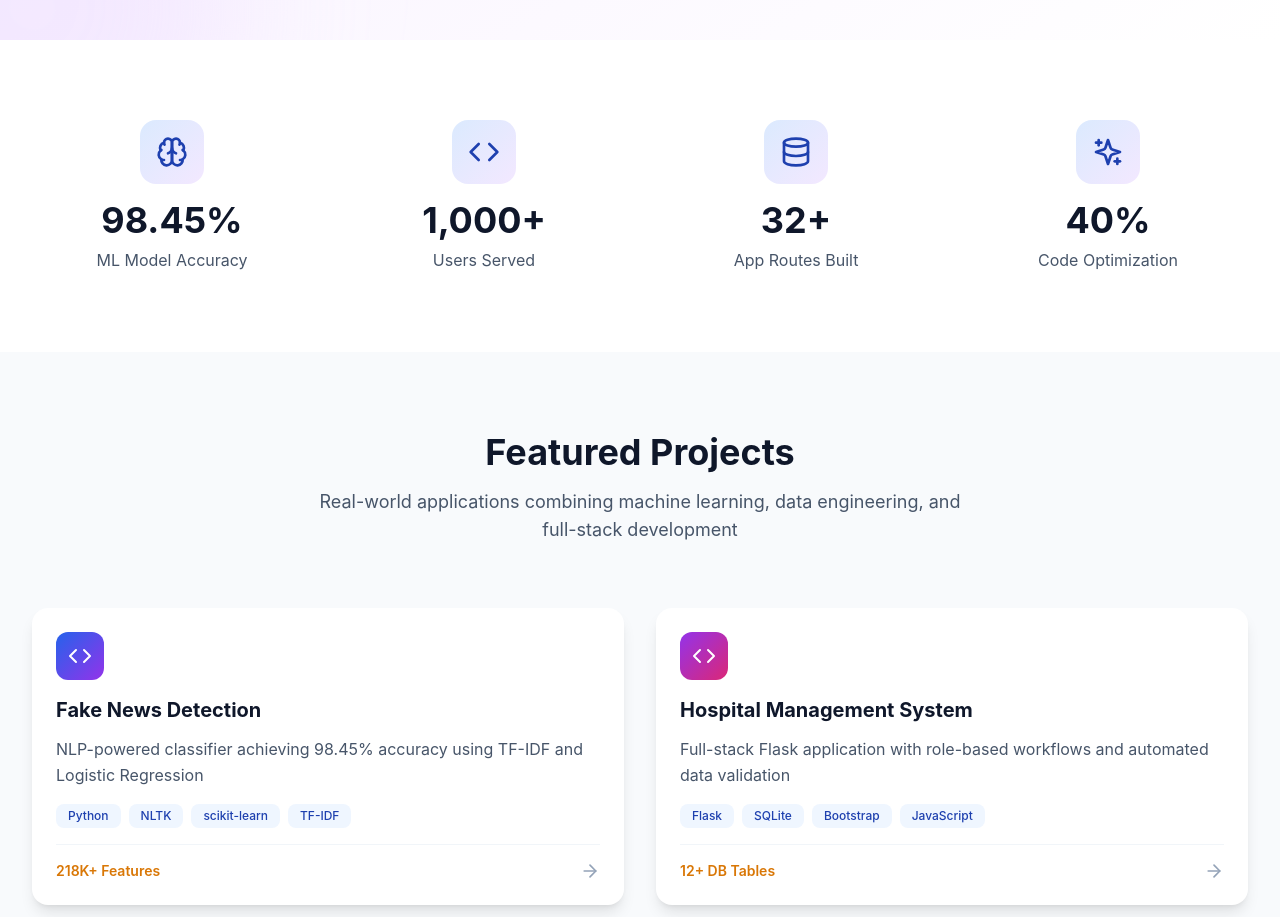
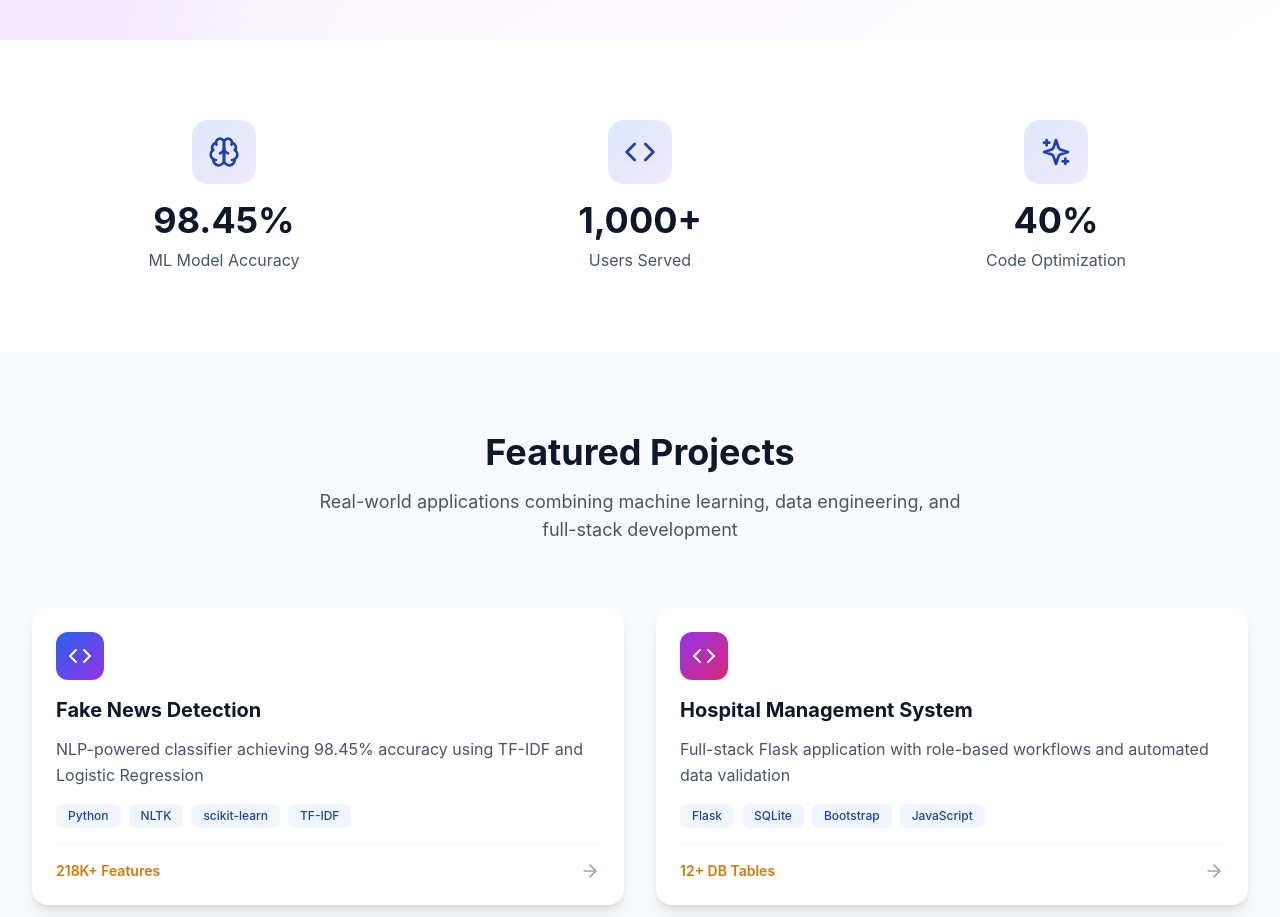
Before and after one commit to GireesheePendela/My-Portfolio, a React (Vite) app: page /home in a window 1280 px wide. Shown: the part 840-1757 px from the top of the page. Built offline with nearby package versions, Linux system fonts and the light colour scheme.

Commit message:
fix: improve stats section alignment in Home page
- Change grid layout from grid-cols-2 lg:grid-cols-4 to grid-cols-1 md:grid-cols-3
- Ensures 3 stats are properly centered and aligned on all screen sizes

```diff
--- a/Pages/Home.jsx
+++ b/Pages/Home.jsx
@@ -24,7 +24,6 @@
   const stats = [
     { value: '98.45%', label: 'ML Model Accuracy', icon: Brain },
     { value: '1,000+', label: 'Users Served', icon: Code },
-    { value: '32+', label: 'App Routes Built', icon: Database },
     { value: '40%', label: 'Code Optimization', icon: Sparkles }
   ];
 
@@ -146,7 +145,7 @@
       {/* Stats Section */}
       <section className="py-20 bg-white">
         <div className="max-w-7xl mx-auto px-4 sm:px-6 lg:px-8">
-          <div className="grid grid-cols-2 lg:grid-cols-4 gap-8">
+          <div className="grid grid-cols-1 md:grid-cols-3 gap-8">
             {stats.map((stat, index) => (
               <motion.div
                 key={stat.label}
```
